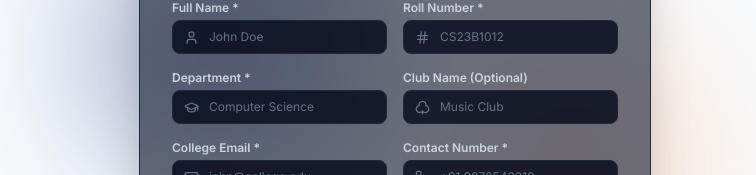
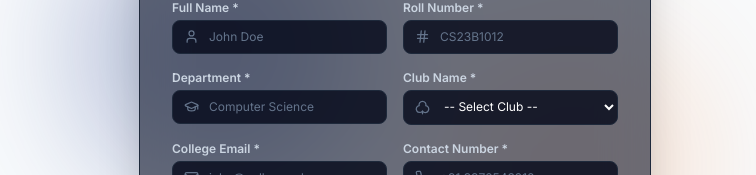
Before and after one commit to Prathamesh4519/Cultural-Website, a React (Vite) app in the folder frontend/: page /register in a window 1280 px wide. Shown: the part 293-468 px from the top of the page, without its empty margins (245-1001 px from the left). Built offline with nearby package versions, Linux system fonts and the light colour scheme.

Commit message:
Update booking workflow to FCFS auto-approval and seed single Cultural Room shared by 3 clubs

```diff
--- a/frontend/src/pages/BookRoom.jsx
+++ b/frontend/src/pages/BookRoom.jsx
@@ -36,8 +36,12 @@ const BookRoom = () => {
           api.get('/rooms'),
           api.get('/equipment')
         ]);
-        setRooms(roomsRes.data.filter(r => r.isActive));
+        const activeRooms = roomsRes.data.filter(r => r.isActive);
+        setRooms(activeRooms);
         setEquipmentList(equipRes.data);
+        if (activeRooms.length === 1) {
+          setSelectedRoomId(activeRooms[0]._id);
+        }
       } catch (err) {
         console.error(err);
         toast.error('Failed to load room or equipment data');
@@ -131,7 +135,7 @@ const BookRoom = () => {
               </div>
               <div>
                 <h3 className="text-sm font-bold text-slate-800 dark:text-white">Cultural Room Reservation Form</h3>
-                <p className="text-[10px] text-slate-455">Fill in details. The booking remains Pending until approved.</p>
+                <p className="text-[10px] text-brand-orange font-semibold">Bookings are instantly auto-approved on a first-come, first-served basis if the slot is free.</p>
               </div>
             </div>
 
--- a/frontend/src/pages/Register.jsx
+++ b/frontend/src/pages/Register.jsx
@@ -161,19 +161,23 @@ const Register = () => {
               </div>
 
               <div>
-                <label className="block text-xs font-semibold text-slate-300">Club Name (Optional)</label>
+                <label className="block text-xs font-semibold text-slate-300">Club Name *</label>
                 <div className="relative mt-1">
                   <span className="absolute inset-y-0 left-0 flex items-center pl-3 text-slate-500">
                     <Club size={15} />
                   </span>
-                  <input
-                    type="text"
+                  <select
                     name="clubName"
                     value={formData.clubName}
                     onChange={handleChange}
-                    className="w-full rounded-lg border border-slate-800 bg-slate-950/80 py-2 pl-9 pr-4 text-xs text-white placeholder-slate-500 focus:border-brand-orange focus:outline-none"
-                    placeholder="Music Club"
-                  />
+                    required
+                    className="w-full rounded-lg border border-slate-800 bg-slate-950/80 py-2 pl-9 pr-4 text-xs text-white focus:border-brand-orange focus:outline-none"
+                  >
+                    <option value="" className="bg-slate-900">-- Select Club --</option>
+                    <option value="Crescendo" className="bg-slate-900">Crescendo</option>
+                    <option value="Estoria" className="bg-slate-900">Estoria</option>
+                    <option value="D-Taraxia" className="bg-slate-900">D-Taraxia</option>
+                  </select>
                 </div>
               </div>
             </div>
```
Also changed, not shown: 2 other files (tests, documents, lock files or other folders).
